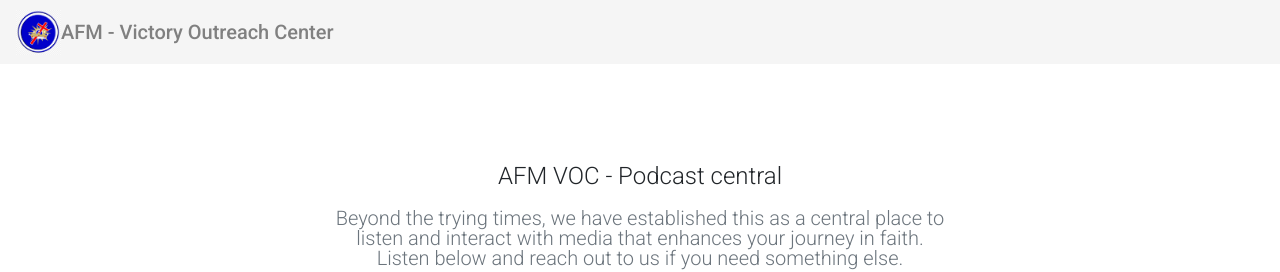
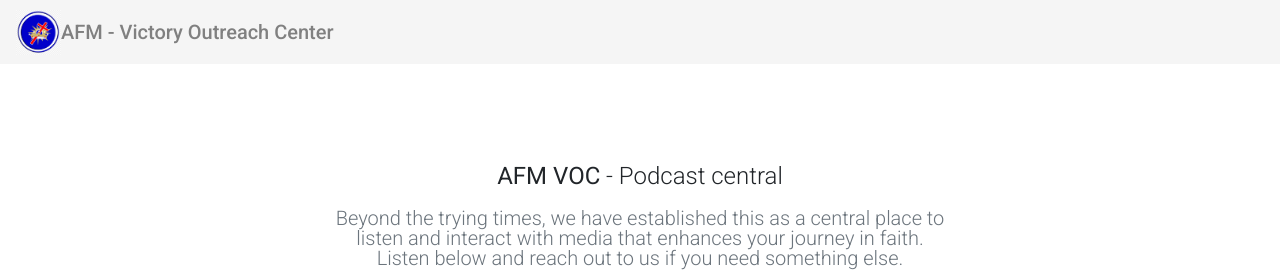
Before and after one commit to hacksonX/afm-voc, an Angular app: page / in a window 1280 px wide. Shown: the top 272 px of the page. Built offline with nearby package versions, Linux system fonts and the light colour scheme.

Commit message:
Added media sample

```diff
--- a/src/app/app.component.html
+++ b/src/app/app.component.html
@@ -6,7 +6,7 @@
 <div class="container">
   <section class="jumbotron text-center">
     <div class="container">
-      <h1>AFM VOC - Podcast central</h1>
+      <h1><b>AFM VOC</b> - Podcast central</h1>
       <p class="lead text-muted">Beyond the trying times, we have established this as a central place to listen and
         interact with media that enhances your journey in faith. Listen below and reach out to us if you need something
         else.</p>
```
